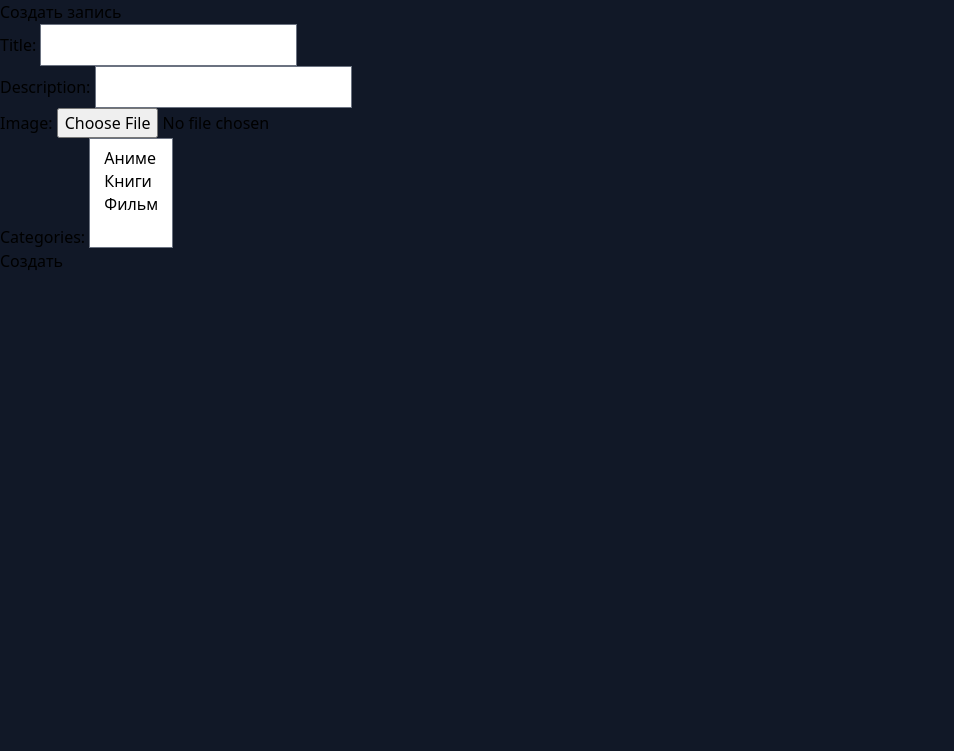
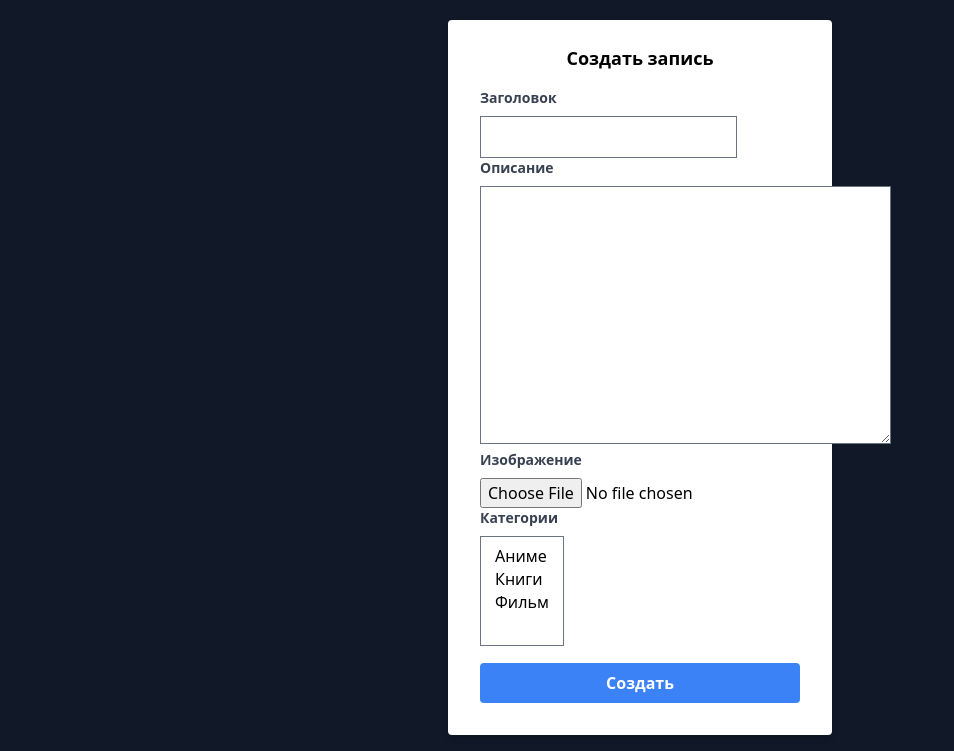
Before and after one commit to FrozenQxc/dj-book-shop, a Django app: page /account/create-blog/ in a window 1280 px wide. Shown: the part 136-887 px from the top of the page, without its empty margins (0-954 px from the left). Before the commit the page ends 800 px from the top, so only its background shows below. Run offline with Django 4.2, Linux system fonts and the light colour scheme; the first user in the database is signed in; data comes from the database, SQL or seed files in the repository; style sheets or scripts are compiled from the project's sources; some libraries are stand-ins or nearby versions.

Commit message:
add some style

```diff
--- a/main/models.py
+++ b/main/models.py
@@ -3,16 +3,16 @@ from django.utils import timezone
 from django.contrib.auth.models import User
 
 class Category(models.Model):
-    name = models.CharField(max_length=100)
+    name = models.CharField(max_length=100, verbose_name="Название")
 
     def __str__(self):
         return self.name
 
 class Blog(models.Model):
-    title = models.CharField(max_length=100)
-    description = models.CharField(max_length=250)
-    image = models.ImageField(upload_to='main/images')
-    url = models.URLField(blank=True)
-    date = models.DateField(default=timezone.now)
-    user = models.ForeignKey(User, on_delete=models.CASCADE, null=True, default=None)
-    categories = models.ManyToManyField(Category, related_name='blogs', blank=True)
+    title = models.CharField(max_length=255, verbose_name="Заголовок")
+    description = models.TextField(verbose_name="Описание")
+    image = models.ImageField(upload_to='main/images', verbose_name="Изображение")
+    url = models.URLField(blank=True, verbose_name="URL")
+    date = models.DateField(default=timezone.now, verbose_name="Дата")
+    user = models.ForeignKey(User, on_delete=models.CASCADE, null=True, default=None, verbose_name="Пользователь")
+    categories = models.ManyToManyField(Category, related_name='blogs', blank=True, verbose_name="Категории")
--- a/main/templates/blog/create_blog.html
+++ b/main/templates/blog/create_blog.html
@@ -2,32 +2,37 @@
 
 <h2>{{ error }}</h2>
 
-<div class="row justify-content-center">
-	<div class="col-sm-6">
+<div class="flex justify-center rounded-md mt-5">
+	<div class="w-96 bg-white shadow-md rounded px-8 pt-6 pb-8 mb-4">
 		<form method="post" enctype="multipart/form-data">
-			<h1>Создать запись</h1>
-			{% csrf_token %} {{ form.as_p }}
-			<button type="submit" class="btn btn-primary">Cоздать</button>
+			<h1 class="text-center mb-4 text-lg font-bold">Создать запись</h1>
+			{% csrf_token %}
+			<label class="block text-gray-700 text-sm font-bold mb-2" for="title"
+				>Заголовок</label
+			>
+			{{ form.title }}
+			<label
+				class="block text-gray-700 text-sm font-bold mb-2"
+				for="description"
+				>Описание</label
+			>
+			{{ form.description }}
+			<label class="block text-gray-700 text-sm font-bold mb-2" for="image"
+				>Изображение</label
+			>
+			{{ form.image }}
+			<label class="block text-gray-700 text-sm font-bold mb-2" for="categories"
+				>Категории</label
+			>
+			{{ form.categories }}
+			<button
+				type="submit"
+				class="bg-blue-500 hover:bg-blue-700 text-white font-bold py-2 px-4 rounded w-full mt-4"
+			>
+				Создать
+			</button>
 		</form>
 	</div>
 </div>
 
-<div class="row justify-content-center mb-15">
-	{% for blog in blogs %}
-	<div class="col-md-2">
-		{% if blog.url %}
-		<a href="{{ blog.url }}">
-			<img src="{{ blog.image.url }}" class="img-fluid mb-2" />
-		</a>
-		{% else %}
-		<img src="{{ blog.image.url }}" class="img-fluid mb-2" />
-		{% endif %}
-		<div class="text-center">
-			<h3>{{ blog.title }}</h3>
-			<p>{{ blog.description }}</p>
-			<h5>{{ blog.date|date:'M j Y' }}</h5>
-			<h5 class="text-muted">{{ blog.categories.first.name }}</h5>
-		</div>
-	</div>
-	{% endfor %} {% endblock %}
-</div>
+{% endblock %}
--- a/theme/static/css/dist/styles.css
+++ b/theme/static/css/dist/styles.css
@@ -902,6 +906,14 @@ select {
   margin-top: 2rem;
 }
 
+.mt-4 {
+  margin-top: 1rem;
+}
+
+.mb-8 {
+  margin-bottom: 2rem;
+}
+
 .block {
   display: block;
 }
@@ -950,12 +966,36 @@ select {
   width: 700px;
 }
 
+.w-72 {
+  width: 18rem;
+}
+
+.w-96 {
+  width: 24rem;
+}
+
+.w-\[300px\] {
+  width: 300px;
+}
+
+.w-\[500px\] {
+  width: 500px;
+}
+
+.w-\[400px\] {
+  width: 400px;
+}
+
 .max-w-lg {
   max-width: 32rem;
 }
 
 .max-w-md {
   max-width: 28rem;
+}
+
+.max-w-full {
+  max-width: 100%;
 }
 
 .grid-cols-1 {
@@ -1092,6 +1155,24 @@ select {
 .px-4 {
   padding-left: 1rem;
   padding-right: 1rem;
+}
+
+.px-8 {
+  padding-left: 2rem;
+  padding-right: 2rem;
+}
+
+.py-8 {
+  padding-top: 2rem;
+  padding-bottom: 2rem;
+}
+
+.pb-8 {
+  padding-bottom: 2rem;
+}
+
+.pt-6 {
+  padding-top: 1.5rem;
 }
 
 .text-center {
@@ -1183,6 +1273,26 @@ select {
 .text-gray-500 {
   --tw-text-opacity: 1;
   color: rgb(107 114 128 / var(--tw-text-opacity));
+}
+
+.text-gray-700 {
+  --tw-text-opacity: 1;
+  color: rgb(55 65 81 / var(--tw-text-opacity));
+}
+
+.text-blue-400 {
+  --tw-text-opacity: 1;
+  color: rgb(96 165 250 / var(--tw-text-opacity));
+}
+
+.text-gray-300 {
+  --tw-text-opacity: 1;
+  color: rgb(209 213 219 / var(--tw-text-opacity));
+}
+
+.text-gray-400 {
+  --tw-text-opacity: 1;
+  color: rgb(156 163 175 / var(--tw-text-opacity));
 }
 
 .shadow-md {
```
Also changed, not shown: other parts of theme/static/css/dist/styles.css (+50 -0 lines), main/templates/blog/blog.html (+15 -20 lines), main/templates/blog/change_blog.html (+38 -6 lines), main/templates/blog/detail.html (+10 -10 lines), db.sqlite3, main/templates/main/about_us.html (added), media/main/images/1613680451_33-p-fon-dlya-prezentatsii-programmirovanie-44.jpg (added), media/main/images/wTXW-E-YHcQ_VK30F4s.jpg (added), media/main/images/wTXW-E-YHcQ_lJorR5O.jpg (added).
